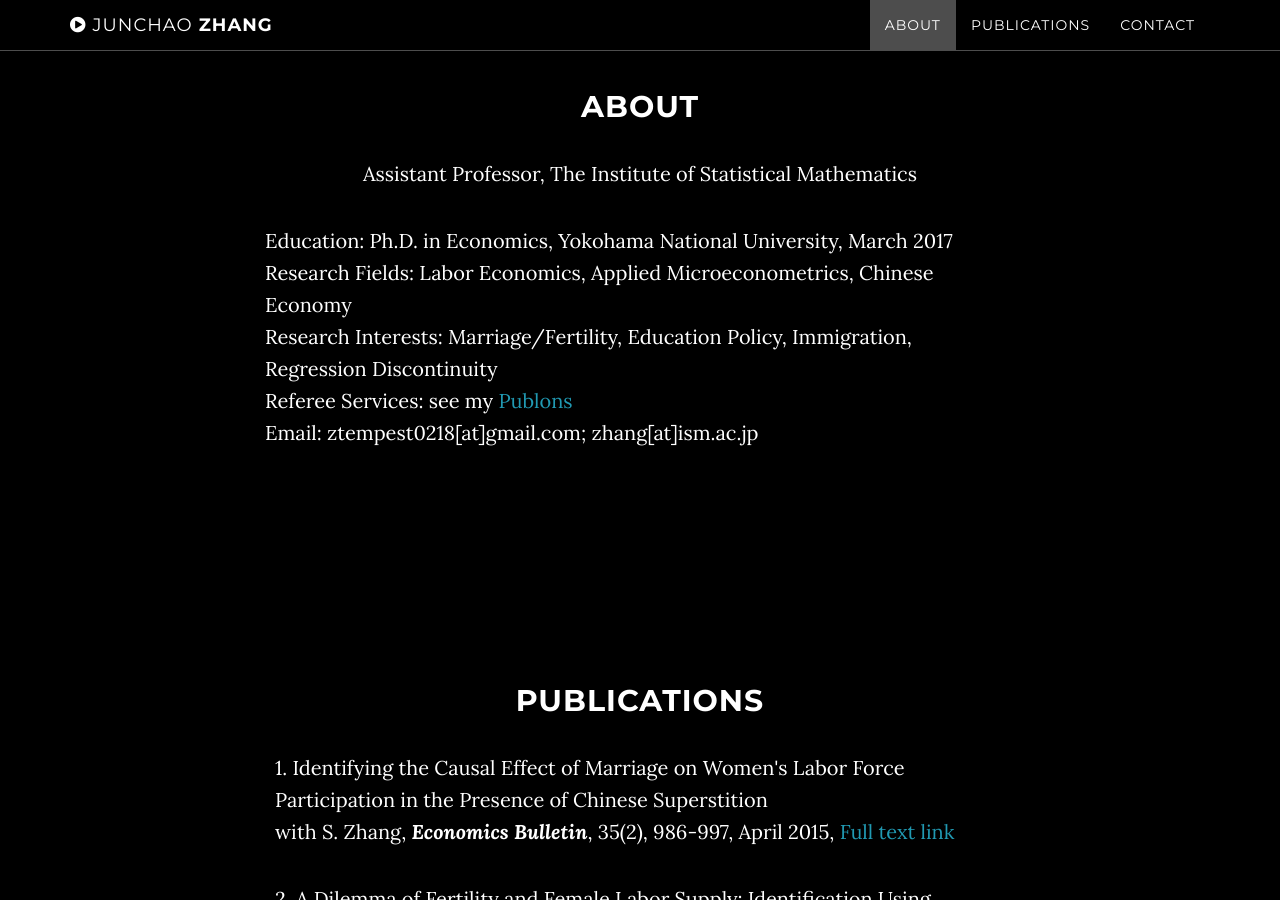
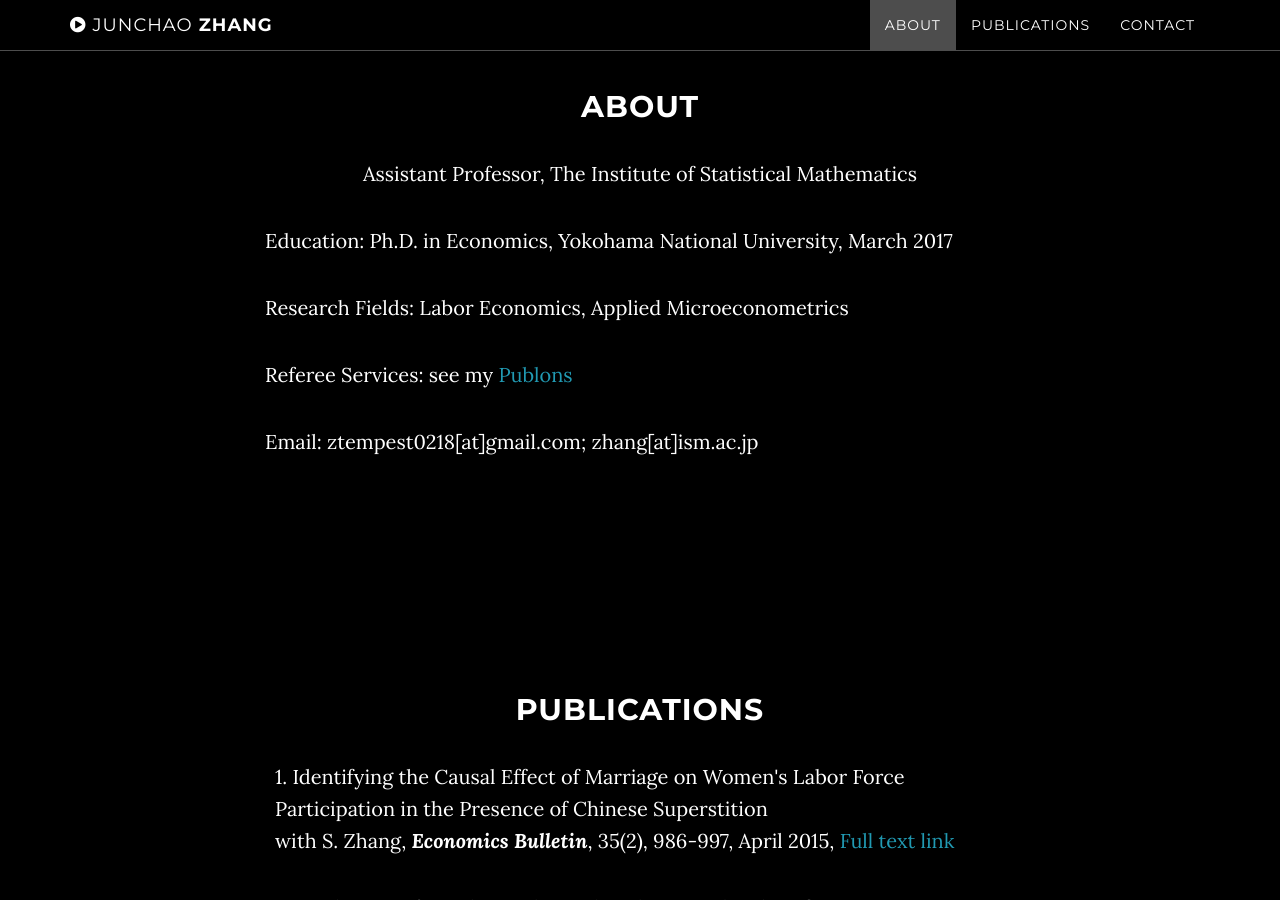
Before and after one commit to ztempest0218/ztempest0218.github.io, a Jekyll site: the page built from index.html, in a window 1280 px wide and 900 px high, scrolled down 1010 px. Built offline with Jekyll 4.4.1, drawn with Linux system fonts in a browser that asks for light colours.

Commit message:
Update about.html

```diff
--- a/_includes/about.html
+++ b/_includes/about.html
@@ -3,12 +3,11 @@
         <div class="row">
             <div class="col-lg-8 col-lg-offset-2">
                 <h2>About</h2>
-              			<p>Assistant Professor, The Institute of Statistical Mathematics<br \>
-			<p align="left">Education: Ph.D. in Economics, Yokohama National University, March 2017<br \>
-			Research Fields: Labor Economics, Applied Microeconometrics, Chinese Economy<br \>
-			Research Interests: Marriage/Fertility, Education Policy, Immigration, Regression Discontinuity<br \>
-			Referee Services: see my <a href="https://publons.com/a/1574430/">Publons</a><br \>
-			Email: ztempest0218[at]gmail.com; zhang[at]ism.ac.jp</p>
+              			<p>Assistant Professor, The Institute of Statistical Mathematics</p>
+			<p align="left">Education: Ph.D. in Economics, Yokohama National University, March 2017</p>
+			<p align="left">Research Fields: Labor Economics, Applied Microeconometrics</p>
+			<p align="left">Referee Services: see my <a href="https://publons.com/a/1574430/">Publons</a></p>
+			<p align="left">Email: ztempest0218[at]gmail.com; zhang[at]ism.ac.jp</p>
             </div>
         </div>
     </section>
```
